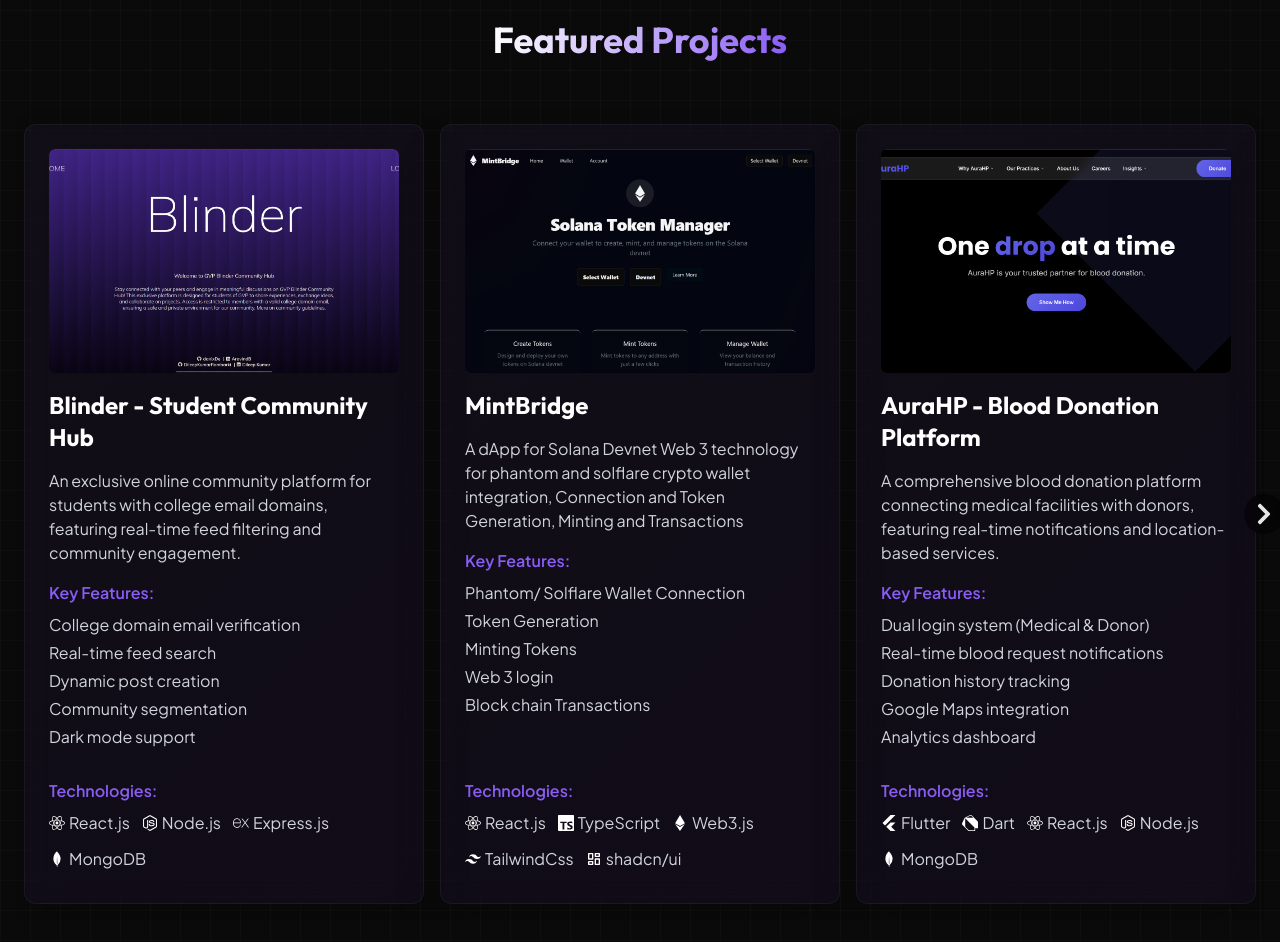
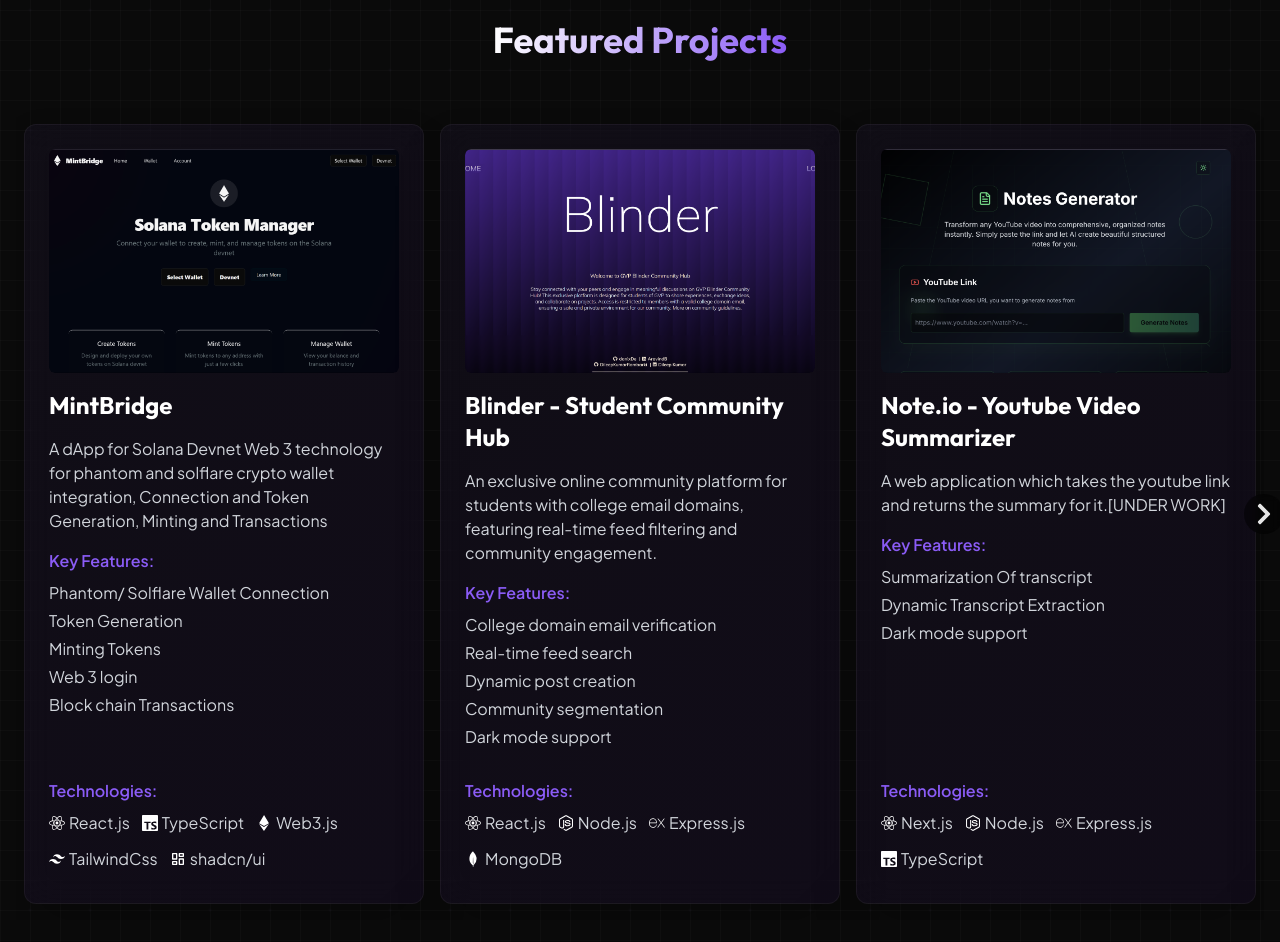
Before and after one commit to danixDe/portfolio, a React (Vite) app: page / in a window 1280 px wide. Shown: the part 860-1802 px from the top of the page. Built offline with nearby package versions, Linux system fonts and the light colour scheme.

Commit message:
new project

```diff
--- a/src/components/ProjectData.ts
+++ b/src/components/ProjectData.ts
@@ -6,6 +6,7 @@
 import sol from '../assets/solana.png'
 import store from '../assets/store.png'
 import blind from '../assets/blind.png'
+import notes from '../assets/notes.png'
 export interface Project {
   title: string;
   description: string;
@@ -19,6 +20,30 @@
 }
 
 export const projectsData: Project[] = [
+
+  {
+    title: "MintBridge",
+    description: "A dApp for Solana Devnet Web 3 technology for phantom and solflare crypto wallet integration, Connection and Token Generation, Minting and Transactions",
+    features: [
+      "Phantom/ Solflare Wallet Connection",
+      "Token Generation",
+      "Minting Tokens",
+      "Web 3 login",
+      "Block chain Transactions"
+    ],
+    tech: [
+      { name: "React.js", icon: FaReact },
+      {name : "TypeScript", icon: SiTypescript},
+      { name: "Web3.js", icon: SiEthereum },
+      { name: "TailwindCss", icon: SiTailwindcss },
+      { name: "shadcn/ui", icon: TbLayoutDashboard },
+    ],
+    links: {
+      live: " https://token-mint-alpha.vercel.app/",
+      github: "https://github.com/danixDe/SolanaXchange"
+    },
+    image: sol,
+  },
     {
     title: "Blinder - Student Community Hub",
     description: "An exclusive online community platform for students with college email domains, featuring real-time feed filtering and community engagement.",
@@ -42,27 +67,24 @@
     image: blind,
   },
     {
-    title: "MintBridge",
-    description: "A dApp for Solana Devnet Web 3 technology for phantom and solflare crypto wallet integration, Connection and Token Generation, Minting and Transactions",
+    title: "Note.io - Youtube Video Summarizer",
+    description: "A web application which takes the youtube link and returns the summary for it.[UNDER WORK]",
     features: [
-      "Phantom/ Solflare Wallet Connection",
-      "Token Generation",
-      "Minting Tokens",
-      "Web 3 login",
-      "Block chain Transactions"
+      "Summarization Of transcript",
+      "Dynamic Transcript Extraction",
+      "Dark mode support"
     ],
     tech: [
-      { name: "React.js", icon: FaReact },
-      {name : "TypeScript", icon: SiTypescript},
-      { name: "Web3.js", icon: SiEthereum },
-      { name: "TailwindCss", icon: SiTailwindcss },
-      { name: "shadcn/ui", icon: TbLayoutDashboard },
+      { name: "Next.js", icon: FaReact },
+      { name: "Node.js", icon: FaNodeJs },
+      { name: "Express.js", icon: SiExpress },
+      { name: "TypeScript", icon: SiTypescript}
     ],
     links: {
-      live: " https://token-mint-alpha.vercel.app/",
-      github: "https://github.com/danixDe/SolanaXchange"
+      live: "https://yt-notes-gamma.vercel.app/",
+      github: "https://github.com/danixDe/YT-Notes/"
     },
-    image: sol,
+    image: notes,
   },
   {
     title: "AuraHP - Blood Donation Platform",
```
Also changed, not shown: src/assets/notes.png (added). Lines whose indentation alone changed are shown as unchanged.
